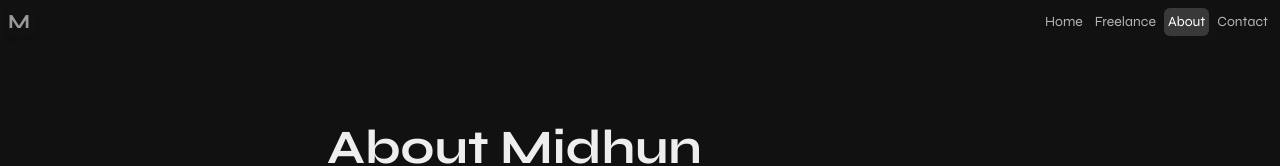
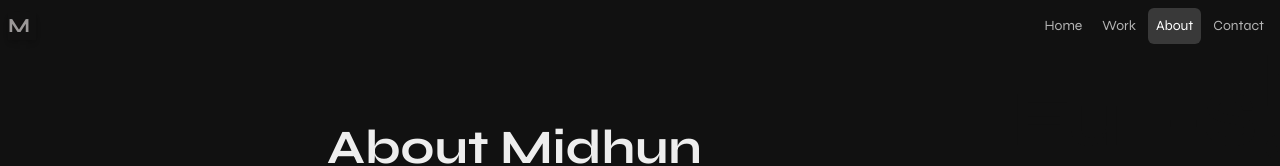
Before and after one commit to midhuun/simple-portfolio, a Next.js app: page /about in a window 1280 px wide. Shown: the top 166 px of the page. Built offline with nearby package versions, Linux system fonts and the light colour scheme.

Commit message:
Add Animation

```diff
--- a/src/components/Navbar/links.tsx
+++ b/src/components/Navbar/links.tsx
@@ -1,26 +1,71 @@
-"use client";
+'use client';
 import Link from 'next/link';
 import './navbar.css';
 import { usePathname } from 'next/navigation';
-const Links = () =>{
-    const path = usePathname();
-    console.log(path);
+import { useState } from 'react';
+import { IoMdClose } from 'react-icons/io';
+
+const Links = () => {
+  const path = usePathname();
+  const [isMenuOpen, setisMenuOpen] = useState(false);
+
   return (
-    <div className="links flex gap-1 text-sm md:text-md">
-        <Link href='/'>
-        <p className={`p-1 select-none cursor-pointer rounded-md hover:text-[white] ${path === '/' ?"bg-[#393939] text-[white]":"text-[#b4b4b4]"} hover:bg-[#393939] transition-all duration-300 `}>Home</p>
-        </Link>
-        <Link href='/work'>
-        <p className={`p-1 select-none cursor-pointer rounded-md hover:text-[white] ${path === '/work' ?"bg-[#393939] text-[white]":"text-[#b4b4b4]"} hover:bg-[#393939] transition-all duration-300 `}>Freelance</p>
-        </Link>
-        <Link href='/about'>
-        <p className={`p-1 select-none cursor-pointer rounded-md hover:text-[white] ${path === '/about' ?"bg-[#393939] text-[white]":"text-[#b4b4b4]"} hover:bg-[#393939] transition-all duration-300 `}>About</p>
-        </Link>
-        <Link href='/contact'>
-        <p className={`p-1 select-none cursor-pointer rounded-md hover:text-[white] ${path === '/contact' ?"bg-[#393939] text-[white]":"text-[#b4b4b4]"} hover:bg-[#393939] transition-all duration-300`}>Contact</p>
-        </Link>
+    <>
+      {/* Desktop Navigation */}
+      <div className="links hidden md:flex gap-1 text-sm md:text-md">
+        {['/', '/work', '/about', '/contact'].map((route, index) => (
+          <Link key={index} href={route}>
+            <p
+              className={`p-2 select-none cursor-pointer rounded-md hover:text-white ${
+                path === route ? 'bg-[#393939] text-white' : 'text-[#b4b4b4]'
+              } hover:bg-[#393939] transition-all duration-300`}
+            >
+              {route === '/' ? 'Home' : route.substring(1).charAt(0).toUpperCase() + route.slice(2)}
+            </p>
+          </Link>
+        ))}
+      </div>
 
-    </div>
-  )
-}
-export default Links
+      {/* Mobile Hamburger Button */}
+      <div onClick={() => setisMenuOpen(true)} className="md:hidden mt-1 cursor-pointer">
+        <div className="h-[2px] mb-1 w-6 bg-[var(--logo)]"></div>
+        <div className="h-[2px] mb-1 w-6 bg-[var(--logo)]"></div>
+        <div className="h-[2px] mb-1 w-6 bg-[var(--logo)]"></div>
+      </div>
+
+      {/* Mobile Menu */}
+      <div
+        className={`${
+          isMenuOpen ? 'translate-x-0' : 'translate-x-[100%]'
+        } fixed inset-0 transform duration-500 min-h-screen z-[100] bg-[var(--background)] flex flex-col justify-center items-center gap-6 text-lg`}
+      >
+        {/* Close Button */}
+        <div
+          onClick={() => setisMenuOpen(false)}
+          className="absolute top-4 right-4 cursor-pointer text-white"
+        >
+          <IoMdClose size={36} />
+        </div>
+
+        {/* Mobile Navigation Links */}
+        <nav className="flex flex-col gap-4">
+          {['/', '/work', '/about', '/contact'].map((route, index) => (
+            <Link key={index} href={route}>
+              <p
+                className={`text-white text-2xl font-medium hover:underline ${
+                  path === route ? 'underline' : ''
+                }`}
+              >
+                {route === '/'
+                  ? 'Home'
+                  : route.substring(1).charAt(0).toUpperCase() + route.slice(2)}
+              </p>
+            </Link>
+          ))}
+        </nav>
+      </div>
+    </>
+  );
+};
+
+export default Links;
```
Also changed, not shown: src/app/work/page.tsx (+14 -12 lines).
